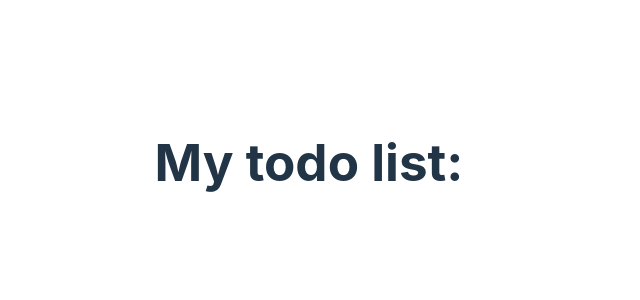
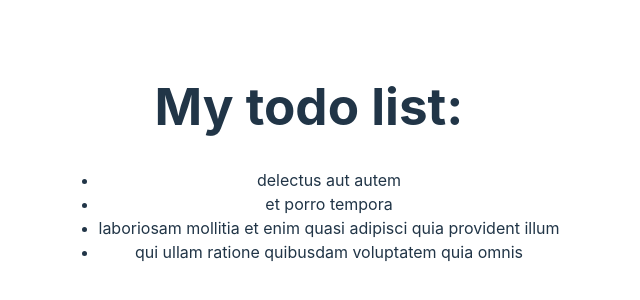
Before and after one commit to adeline64/cda-briefReact-brief3-react-todo-list, a React (Vite) app: page / in a window 1280 px wide. Shown: the part 238-538 px from the top of the page, without its empty margins (331-971 px from the left). Built offline with nearby package versions, Linux system fonts and the light colour scheme.

Commit message:
ajout de la liste

```diff
--- a/src/components/TodoList.jsx
+++ b/src/components/TodoList.jsx
@@ -5,7 +5,19 @@ function TodoList(props) {
   return (
     <div>
       <h1>My todo list:</h1>
-      <ul>{/* make the list here */}</ul>
+      <ul>
+        {
+        /* make the list here */
+        // todos.map((todos) => <li key = {todos.id}>{todos.title},{todos.completed}</li>)
+          todos.map((todos)=>
+            <li
+              key={todos.id}
+            >
+              {todos.title}
+              {todos.completed}
+            </li>)
+        }
+      </ul>
     </div>
   );
 }
```
